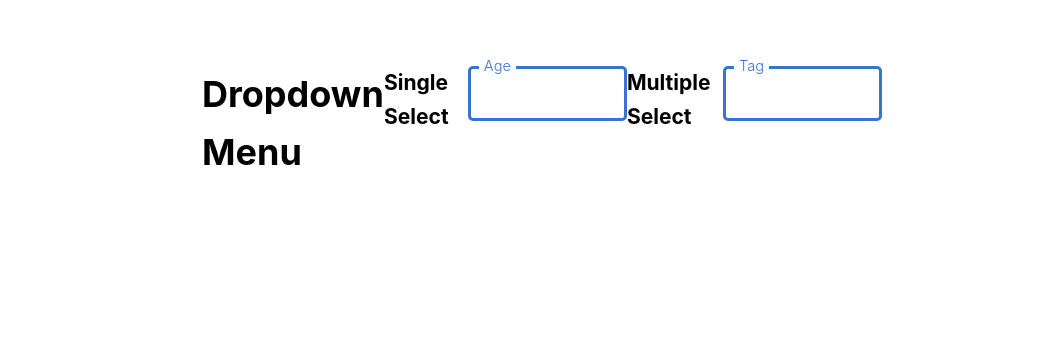
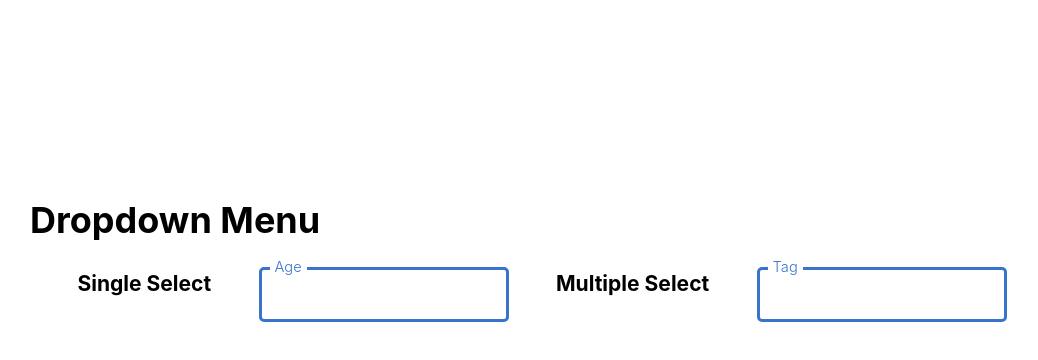
Before and after one commit to jaredm22/hive-take-home, a Next.js app: page / in a window 1280 px wide. Shown: the part 134-494 px from the top of the page, without its empty margins (98-1136 px from the left). Built offline with nearby package versions, Linux system fonts and the light colour scheme.

Commit message:
Set up examples

```diff
--- a/pages/index.js
+++ b/pages/index.js
@@ -3,9 +3,10 @@ import DropdownMenu from "./components/DropdownMenu";
 export default function Home() {
   return (
     <div className="container">
+
         <div className="examples-container">
             <h1>Dropdown Menu</h1>
-
+            <div style={{display: "flex", flexDirection:"row",  justifyContent: 'space-evenly', margin: "1rem 0", width: 1024}}>
                 <h3>Single Select</h3>
                 <DropdownMenu
                     multipleSelect={false}
@@ -22,5 +23,7 @@ export default function Home() {
             </div>
 
         </div>
+
+    </div>
   )
 }
--- a/styles/styles.scss
+++ b/styles/styles.scss
@@ -11,12 +11,11 @@ $light-blue: rgb(238, 244, 250);
 
 .examples-container {
     height: 100%;
-    width: 100%;
+    width: 1024px;
     display: flex;
-    flex-direction: row;
-    justify-content: space-evenly;
+    flex-direction: column;
+    justify-content: center;
     align-items: flex-start;
-    padding: 200px 300px;
 }
 
 .dropdown-menu-container {
```
Lines whose indentation alone changed are shown as unchanged.
